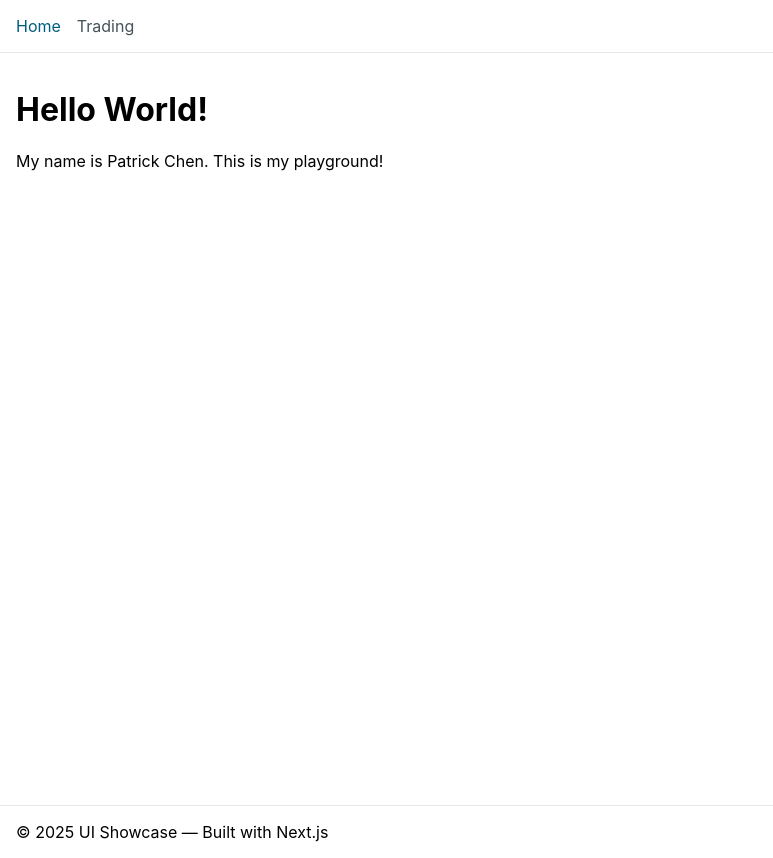
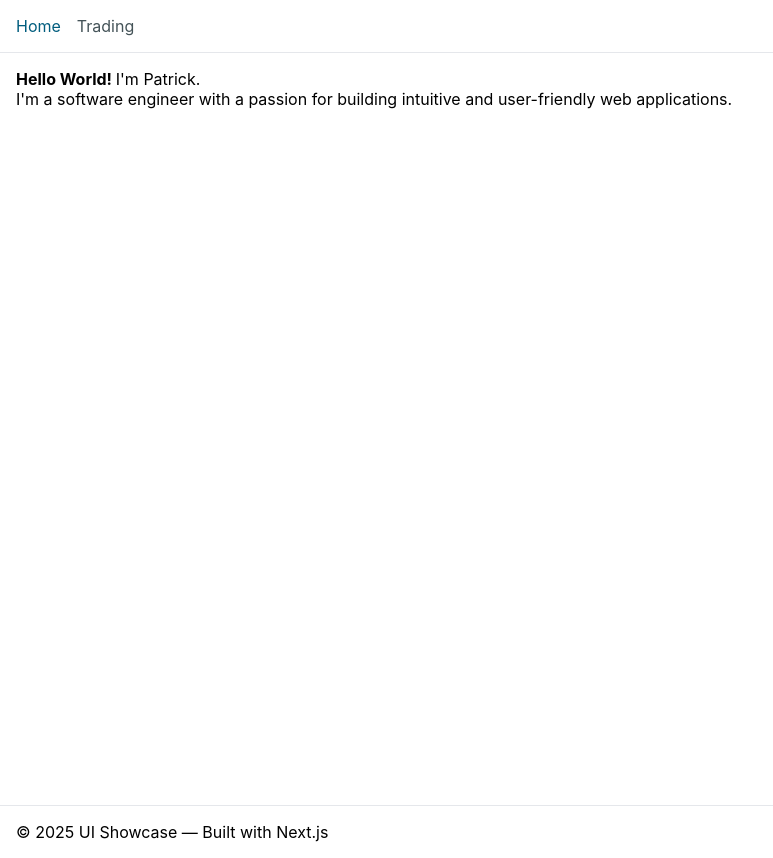
Before and after one commit to pohti/patrick-chen-portfolio, a Next.js app: page / in a window 1280 px wide. Shown: the top 858 px of the page, without its empty margins (0-773 px from the left). Built offline with nearby package versions, Linux system fonts and the light colour scheme.

Commit message:
chore: adding some description to front page

```diff
--- a/src/app/layout.tsx
+++ b/src/app/layout.tsx
@@ -5,8 +5,8 @@ import './globals.css';
 import CustomNavLink from '@/components/CustomNavLink';
 
 export const metadata: Metadata = {
-  title: 'UI Showcase',
-  description: 'Showcasing common UI components with React and Next.js',
+  title: 'Patrick Chen | Software Engineer Portfolio',
+  description: 'Showcasing common UI components with React and Next.js', // TODO: clean up the description
 };
 
 export default function RootLayout({ children }: { children: ReactNode }) {
--- a/src/app/page.tsx
+++ b/src/app/page.tsx
@@ -1,8 +1,16 @@
 export default function Home() {
   return (
     <div>
-      <h1>Hello World!</h1>
-      <p>My name is Patrick Chen. This is my playground!</p>
+      <span>
+        <b>{'Hello World! '}</b>
+        <span>{"I'm Patrick."}</span>
+      </span>
+      <br />
+      <span>
+        {
+          "I'm a software engineer with a passion for building intuitive and user-friendly web applications."
+        }
+      </span>
     </div>
   );
 }
```
